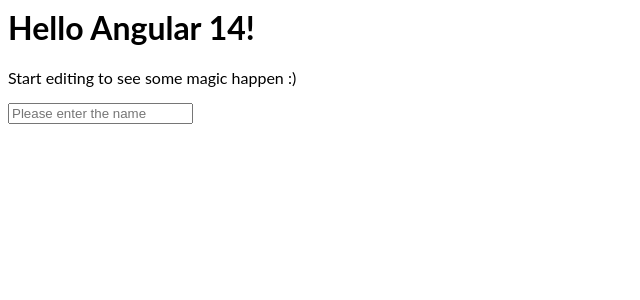
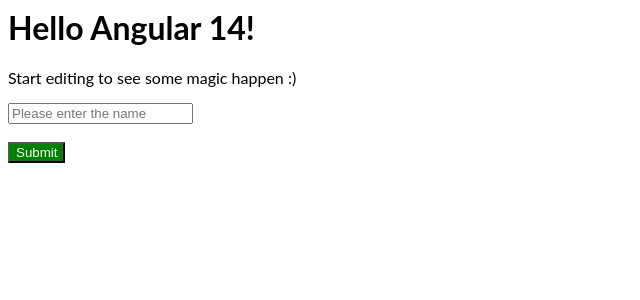
Before and after one commit to srikanth1411/angular-ivy-4fxifv, an Angular app: page / in a window 1280 px wide. Shown: the top 300 px of the page, without its empty margins (0-640 px from the left). Built offline with nearby package versions, Linux system fonts and the light colour scheme.

Commit message:
2 files modified

```diff
--- a/src/app/app.component.css
+++ b/src/app/app.component.css
@@ -1,3 +1,7 @@
 p {
   font-family: Lato;
 }
+button {
+  color: rgb(255, 255, 255);
+  background-color: green;
+}
--- a/src/app/app.component.html
+++ b/src/app/app.component.html
@@ -3,3 +3,5 @@
 	Start editing to see some magic happen :)
 </p>
 <input name="input" placeholder="Please enter the name">
+<br><br>
+<button class="btn btn-success">Submit</button>
```
